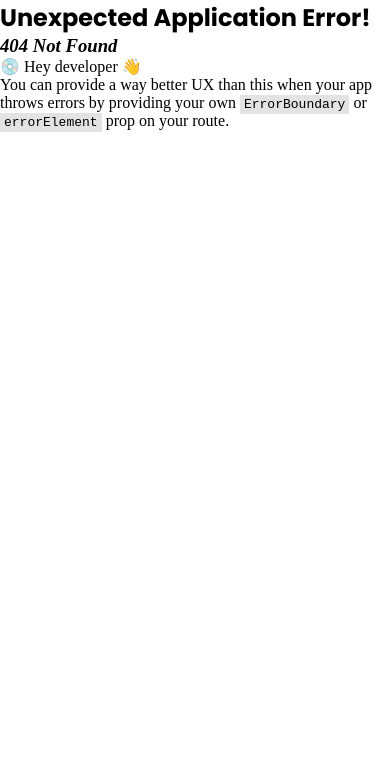
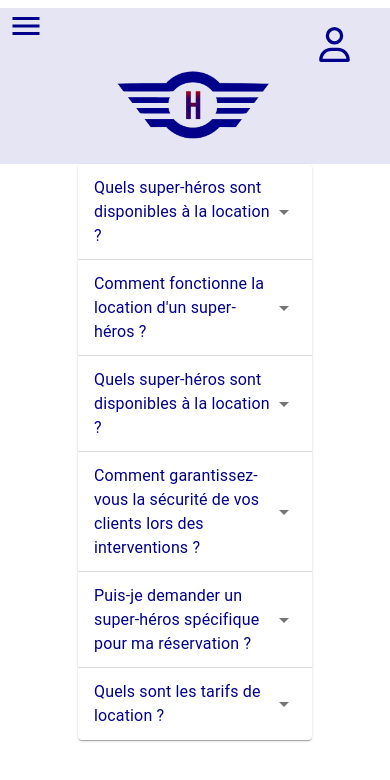
Before and after one commit to emmanuelle-c/JS-Paris-BrainWaves-P2-Les4Fantastiques, a React (Vite) app in the folder client/: page /faq in a window 390 px wide. Before the commit this address had no page. Shown: the top 780 px of the page. Built offline with nearby package versions, Linux system fonts and the light colour scheme.

Commit message:
responsive page entrée

```diff
--- a/client/package.json
+++ b/client/package.json
@@ -7,6 +7,10 @@
     "preview": "vite preview"
   },
   "dependencies": {
+    "@emotion/react": "^11.11.4",
+    "@emotion/styled": "^11.11.5",
+    "@mui/icons-material": "^5.15.15",
+    "@mui/material": "^5.15.15",
     "axios": "^1.6.8",
     "prop-types": "^15.8.1",
     "react": "^18.2.0",
--- a/client/src/App.jsx
+++ b/client/src/App.jsx
@@ -41,6 +41,7 @@ console.log(hideButton)
         shuffledHeroes.forEach((hero) => {
           hero.date = randomDate(new Date(2024, 4, 30), new Date(2024, 9, 30));
         });
+        console.log("shuffledHeroes",shuffledHeroes)
         setAllHeroes(shuffledHeroes);
         setDisplayedHeroes(shuffledHeroes.slice(0, 12)); // charger les 12 premiers héros du tableau qui a été mélangé
         setFilterHeroes(shuffledHeroes);
@@ -49,8 +50,11 @@ console.log(hideButton)
 
   // ajouter des héros en affichage 12 par 12 :
   const loadMoreHeroes = () => {
+    console.log("startIndex", startIndex)
     const endIndex = startIndex + 12; // calculer index de fin pour les suivants
     const nextHeroes = filterHeroes.slice(startIndex, endIndex); // extraire les héros suivants de la liste complète
+    console.log("endIndex", endIndex)
+    console.log(nextHeroes)
     // (prevHeroes)contient les premiers héros déjà affichés
     setDisplayedHeroes((prevHeroes) => [...prevHeroes, ...nextHeroes]); // cette syntaxe(...) permet de fusionner les héros précédents avec les suivants sans écraser les 1ers
     setStartIndex(endIndex); // mettre à jour index de départ pour clic suivant
--- a/client/src/components/Footer/Footer.jsx
+++ b/client/src/components/Footer/Footer.jsx
@@ -255,7 +255,7 @@ function Footer() {
           <div id="question">
             <p>UNE QUESTION ?</p>
             <br />
-            <a href="#question">voir notre FAQ</a>
+            <a href="/faq">voir notre FAQ</a>
           </div>
         </section>
         <hr />
--- a/client/src/components/Header/Header.css
+++ b/client/src/components/Header/Header.css
@@ -1,4 +1,7 @@
 /* style des bouttons connexion */
+header{
+  background-color: rgba(0, 0, 139, 0.1);
+}
 .connexion > button {
   color: var(--secondary-color);
   background-color: rgba(0, 0, 139, 0.1);
@@ -105,6 +108,7 @@
   }
   #logo {
     display: block;
+    margin-top: -11%;
     width: 70%;
   }
   /* display section connexion */
@@ -132,12 +136,12 @@
     flex-direction: column;
     align-items: flex-start;
     position: absolute;
-    top: 11%;
-    width: 100%;
-    left: 84%;
+    margin-top:1rem;
+    top: 7%;
+    left: 80%;
   }
   .log-responsive button {
-    padding-top: 0.5rem;
+    margin-top: 9%;
     cursor: pointer;
   }
   .log-responsive button:hover {
--- a/client/src/components/Header/Header.jsx
+++ b/client/src/components/Header/Header.jsx
@@ -41,8 +41,8 @@ function BurgerMenu() {
               </a>
             </li>
             <li className="burgermenu-items">
-              <a href="/" className="burgermenu-link">
-                A Propos
+              <a href="/faq" className="burgermenu-link">
+                FAQ
               </a>
             </li>
           </ul>
--- a/client/src/main.jsx
+++ b/client/src/main.jsx
@@ -5,6 +5,7 @@ import App from "./App";
 import PageHero from "./pages/PageHero";
 import FirstPage from "./pages/FirstPage/FirstPage";
 import AvisClient from "./components/Comment/AvisClient";
+import Faq from "./pages/Faq/Faq";
 
 const router = createBrowserRouter([
   {
@@ -36,7 +37,15 @@ const router = createBrowserRouter([
         <AvisClient/>
       </main>
     )
-  }
+  },
+  {
+    path:'/faq',
+    element:(
+      <main>
+        <Faq/>
+      </main>
+    )
+  },
 
 ]);
 
--- /dev/null
+++ b/client/src/pages/Faq/Faq.css
@@ -0,0 +1,13 @@
+@import url("https://fonts.googleapis.com/css2?family=Poppins:ital,wght@0,100;0,200;0,300;0,400;0,500;0,600;0,700;0,800;0,900;1,100;1,200;1,300;1,400;1,500;1,600;1,700;1,800;1,900&display=swap");
+
+
+.titre{
+    color: var(--main-color);
+}
+.size{
+    max-width: 60%;
+    display: flex;
+    flex-direction: column;
+    margin-right: auto;
+    margin-left: auto;
+}
--- /dev/null
+++ b/client/src/pages/Faq/Faq.jsx
@@ -0,0 +1,115 @@
+
+import Header from '../../components/Header/Header';
+import './Faq.css'
+import Accordion from '@mui/material/Accordion';
+import AccordionSummary from '@mui/material/AccordionSummary';
+import AccordionDetails from '@mui/material/AccordionDetails';
+import Typography from '@mui/material/Typography';
+import ArrowDropDownIcon from '@mui/icons-material/ArrowDropDown';
+
+function Faq() {
+
+  return (
+    <>
+    <Header/>
+    <div className='size'>
+      <Accordion>
+        <AccordionSummary
+          expandIcon={<ArrowDropDownIcon />}
+          aria-controls="panel1-content"
+          id="panel1-header"
+        >
+          <Typography className='titre'>Quels super-héros sont disponibles à la location ?</Typography>
+        </AccordionSummary>
+        <AccordionDetails>
+          <Typography>
+          Nous avons une équipe diversifiée de super-héros prêts à répondre à vos demandes.
+          De la force surhumaine à la maîtrise des éléments, en passant par la vitesse fulgurante et la télépathie,
+          nos héros ont une variété de compétences à votre service.
+          </Typography>
+        </AccordionDetails>
+      </Accordion>
+      <Accordion>
+        <AccordionSummary
+          expandIcon={<ArrowDropDownIcon />}
+          aria-controls="panel2-content"
+          id="panel2-header"
+        >
+          <Typography className='titre'>Comment fonctionne la location d'un super-héros ?</Typography>
+        </AccordionSummary>
+        <AccordionDetails>
+          <Typography>
+          C'est simple ! Vous parcourez notre catalogue en ligne, choisissez le super-héros et le service désiré,
+          sélectionnez la date et l'heure qui vous conviennent, puis procédez au paiement sécurisé.
+          Votre super-héros sera alors prêt à intervenir selon vos besoins.
+          </Typography>
+        </AccordionDetails>
+      </Accordion>
+      <Accordion>
+        <AccordionSummary
+          expandIcon={<ArrowDropDownIcon />}
+          aria-controls="panel3-content"
+          id="panel3-header"
+        >
+          <Typography className='titre'>Quels super-héros sont disponibles à la location ?</Typography>
+        </AccordionSummary>
+        <AccordionDetails>
+          <Typography>
+          Nous avons une équipe diversifiée de super-héros prêts à répondre à vos demandes.
+          De la force surhumaine à la maîtrise des éléments, en passant par la vitesse fulgurante et la télépathie,
+          nos héros ont une variété de compétences à votre service.
+          </Typography>
+        </AccordionDetails>
+      </Accordion>
+      <Accordion>
+        <AccordionSummary
+          expandIcon={<ArrowDropDownIcon />}
+          aria-controls="panel3-content"
+          id="panel3-header"
+        >
+          <Typography className='titre'>Comment garantissez-vous la sécurité de vos clients lors des interventions ?</Typography>
+        </AccordionSummary>
+        <AccordionDetails>
+          <Typography>
+          La sécurité de nos clients est notre priorité absolue.
+          Tous nos super-héros sont formés pour effectuer leurs tâches de manière professionnelle et sécurisée.
+          De plus, nous avons une assurance couvrant toutes les interventions.
+          </Typography>
+        </AccordionDetails>
+      </Accordion>
+      <Accordion>
+        <AccordionSummary
+          expandIcon={<ArrowDropDownIcon />}
+          aria-controls="panel3-content"
+          id="panel3-header"
+        >
+          <Typography className='titre'>Puis-je demander un super-héros spécifique pour ma réservation ?</Typography>
+        </AccordionSummary>
+        <AccordionDetails>
+          <Typography>
+          Absolument ! Vous pouvez spécifier le super-héros que vous préférez lors de votre réservation, sous réserve de sa disponibilité.
+          Nous ferons de notre mieux pour répondre à votre demande.
+          </Typography>
+        </AccordionDetails>
+      </Accordion>
+      <Accordion>
+        <AccordionSummary
+          expandIcon={<ArrowDropDownIcon />}
+          aria-controls="panel3-content"
+          id="panel3-header"
+        >
+          <Typography className='titre'>Quels sont les tarifs de location ?</Typography>
+        </AccordionSummary>
+        <AccordionDetails>
+          <Typography>
+          Nos tarifs varient en fonction du service demandé, de la durée de l'intervention et du super-héros choisi.
+          Vous trouverez des détails sur les tarifs spécifiques sur notre site web.
+          </Typography>
+        </AccordionDetails>
+      </Accordion>
+    </div>
+    </>
+  )
+}
+
+export default Faq
--- a/client/src/pages/FirstPage/FirstPage.css
+++ b/client/src/pages/FirstPage/FirstPage.css
@@ -6,9 +6,23 @@
   background-repeat: no-repeat;
   background-attachment: fixed;
 }
+.button-user {
+  display: none;
+}
+.log-responsive-entry {
+  display: none;
+}
 .header {
+  width: 100%;
   display: flex;
   justify-content: flex-end;
+}
+.logo-header{
+  margin-top: -4%;
+}
+.logo-entry {
+  max-width: 28%;
+  margin-left: auto;
 }
 .user-responsive {
   display: none;
@@ -20,7 +34,7 @@
 .sign {
   width: 8rem;
   height: 3rem;
-  margin-top: 2rem;
+  margin-top: 1rem;
   margin-right: 1.5rem;
   background-color: transparent;
   color: var(--main-color);
@@ -38,22 +52,18 @@
   align-items: center;
   text-align: center;
 }
-.logo-entry {
-  max-width: 19%;
-  margin-left: 40%;
-}
 .logo-responsive {
   display: none;
 }
 .banniere {
-  margin-top: 2.5rem;
+  margin-top: 0.5rem;
 }
 .text-entry {
   color: white;
   margin-left: 12rem;
   margin-right: 12rem;
-  margin-bottom: 5rem;
-  margin-top: 3rem;
+  margin-bottom: 2.5rem;
+  margin-top: 1rem;
   font-family: "poppins";
   font-size: 1.5rem;
   font-weight: 300;
@@ -74,24 +84,20 @@
     display: none;
   }
   .logo-entry {
-    max-width: 29%;
-    margin-right: 21%;
+    max-width: 48%;
   }
-  .log-responsive {
+  .log-responsive-entry {
     display: flex;
     flex-direction: column;
     align-items: center;
     z-index: 1;
     position: absolute;
     top: 9%;
-    left: 85%;
+    left: 80%;
     width: 16%;
   }
-  .button-responsive {
-    display: flex;
-    flex-direction: column;
-  }
   .button-user {
+    display: block;
     border: none;
     font-size: 2.2rem;
     color: var(--main-color);
@@ -105,7 +111,7 @@
     color: var(--main-color);
     background-color: transparent;
     border: none;
-    margin-top: 0%;
+    margin-top: 9%;
   }
   .hide-login:hover,
   .hide-sign:hover {
@@ -113,10 +119,9 @@
     border-bottom: 0.3rem solid black;
   }
   .banniere {
-    margin-top: 4.5rem;
+    margin-top: 1.5rem;
     width: 80%;
   }
-
   .button-entry {
     width: 15rem;
     height: 5rem;
--- a/client/src/pages/FirstPage/FirstPage.jsx
+++ b/client/src/pages/FirstPage/FirstPage.jsx
@@ -16,20 +16,20 @@ function FirstPage() {
     <section className='background'>
     <div className='content'>
     <div className='header'>
-        <img src={logo} className='logo-entry' alt="logo" />
         <button type='button' className='login'>LOGIN</button>
         <button type='button' className='sign'>SIGN IN</button>
-        <div className="button-responsive">
         <button type="button" aria-label="button" className="button-user" onClick={handleShowLog} onKeyDown={handleShowLog} >
           <FaRegUser className="user" />
         </button>
         {showLog &&(
-        <ul className="log-responsive">
+        <ul className="log-responsive-entry">
         <button type='button' className='hide-login'>LOGIN</button>
         <button type='button' className='hide-sign'>SIGN IN</button>
         </ul>
         )}
-        </div>
+    </div>
+    <div className="logo-header">
+        <img src={logo} className='logo-entry' alt="logo" />
     </div>
         <img src={ban} className='banniere' alt="banniere"/>
         <p className='text-entry'><span>RENDEZ VOTRE QUOTIDIEN EXTRAORDINAIRE</span> <br/>Déménagements sans stress, cours de sport dynamiques, animations d'anniversaires mémorables et bien plus encore...<br/>Louez dès aujourd'hui et vivez l'aventure avec nos héros à vos côtés!</p>
```
